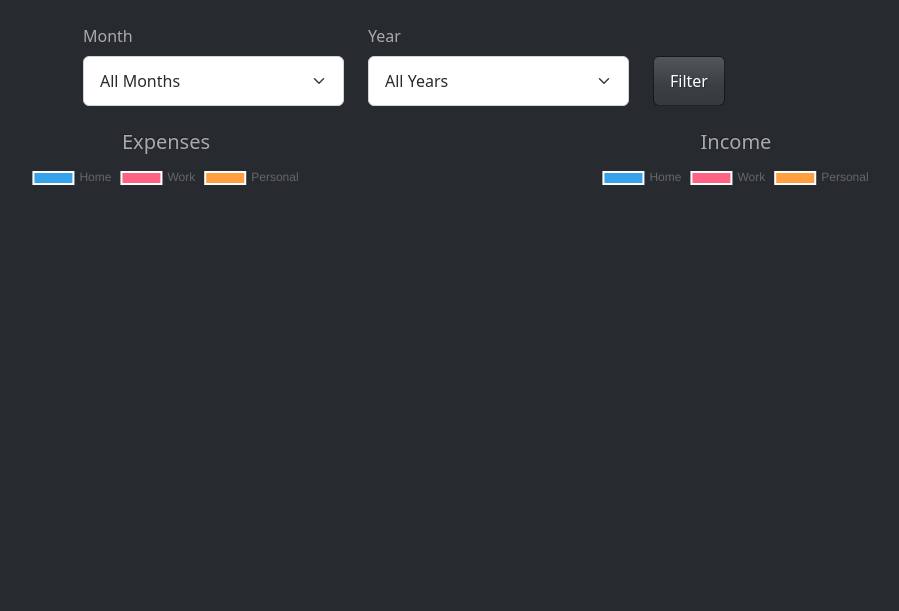
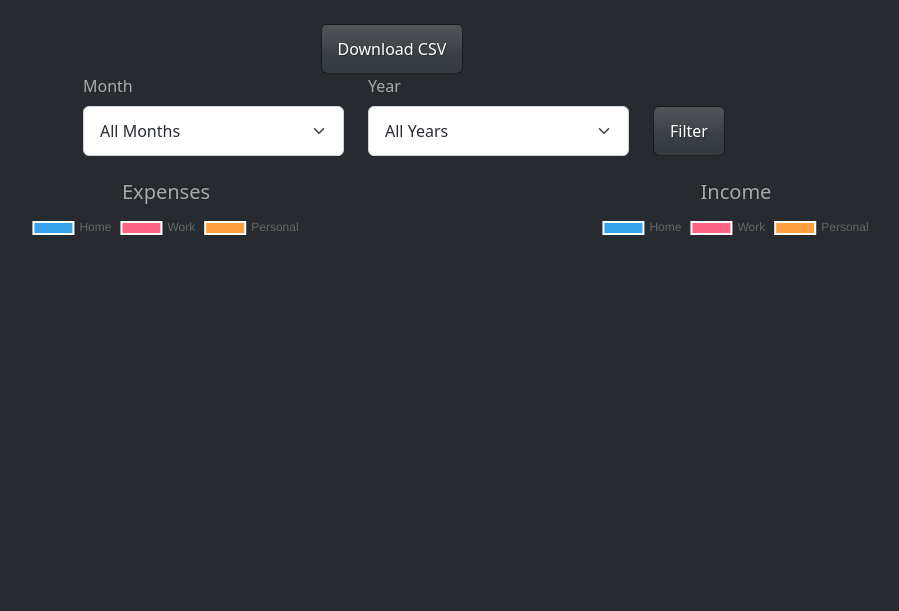
Before and after one commit to Ashita-Sharma/Finance-Tracker, a Flask app: page /analyze in a window 1280 px wide. Shown: the part 58-669 px from the top of the page, without its empty margins (189-1088 px from the left). Run offline with Flask 3, Linux system fonts and the light colour scheme; the visitor is signed in with stand-in values (Sample User, id 1); data that the repository does not hold is empty.

Commit message:
Added ability to download data as csv file

```diff
--- a/app.py
+++ b/app.py
@@ -1,9 +1,12 @@
-from flask import Flask, redirect, url_for, render_template, request, flash
+from flask import Flask, redirect, url_for, render_template, request, flash, send_file
 from flask import session
 import os
 import sqlite3
 from werkzeug.security import generate_password_hash, check_password_hash
 from datetime import date
+import csv
+import io
+
 
 
 app = Flask(__name__)
@@ -187,6 +190,31 @@ def analyze():
                            personal_income=income_totals.get('personal', 0),
                            selected_month=selected_month,
                            selected_year=selected_year)
+
+@app.route('/export')
+def export():
+    if 'user_id' not in session:
+        return redirect(url_for('login'))
+
+    with sqlite3.connect("database.db") as conn:
+        cursor = conn.cursor()
+        cursor.execute("SELECT * FROM TASKS WHERE user_id = ?", (session['user_id'],))
+        headers = [description[0] for description in cursor.description]
+        tasks = cursor.fetchall()
+
+    csv_data = io.StringIO()
+    writer = csv.writer(csv_data)
+    writer.writerow(headers)
+    writer.writerows(tasks)
+
+    mem_file = io.BytesIO(csv_data.getvalue().encode('utf-8'))
+
+    return send_file(
+        mem_file,
+        mimetype='text/csv',
+        as_attachment=True,
+        download_name='finance_report.csv'
+    )
 
 @app.route('/new-log', methods=['GET', 'POST'])
 def new_log():
--- a/templates/analyze.html
+++ b/templates/analyze.html
@@ -5,7 +5,11 @@
 {% block content %}
 
 <script src="https://cdn.jsdelivr.net/npm/chart.js"></script>
-
+<div class="row justify-content-center">
+    <div class="col-md-3">
+<a href="{{ url_for('export') }}" class="btn btn-primary">Download CSV</a>
+</div>
+</div>
 <form method="GET" action="{{ url_for('analyze') }}" class="mb-4">
     <div class="row justify-content-center">
         <div class="col-md-3">
```
